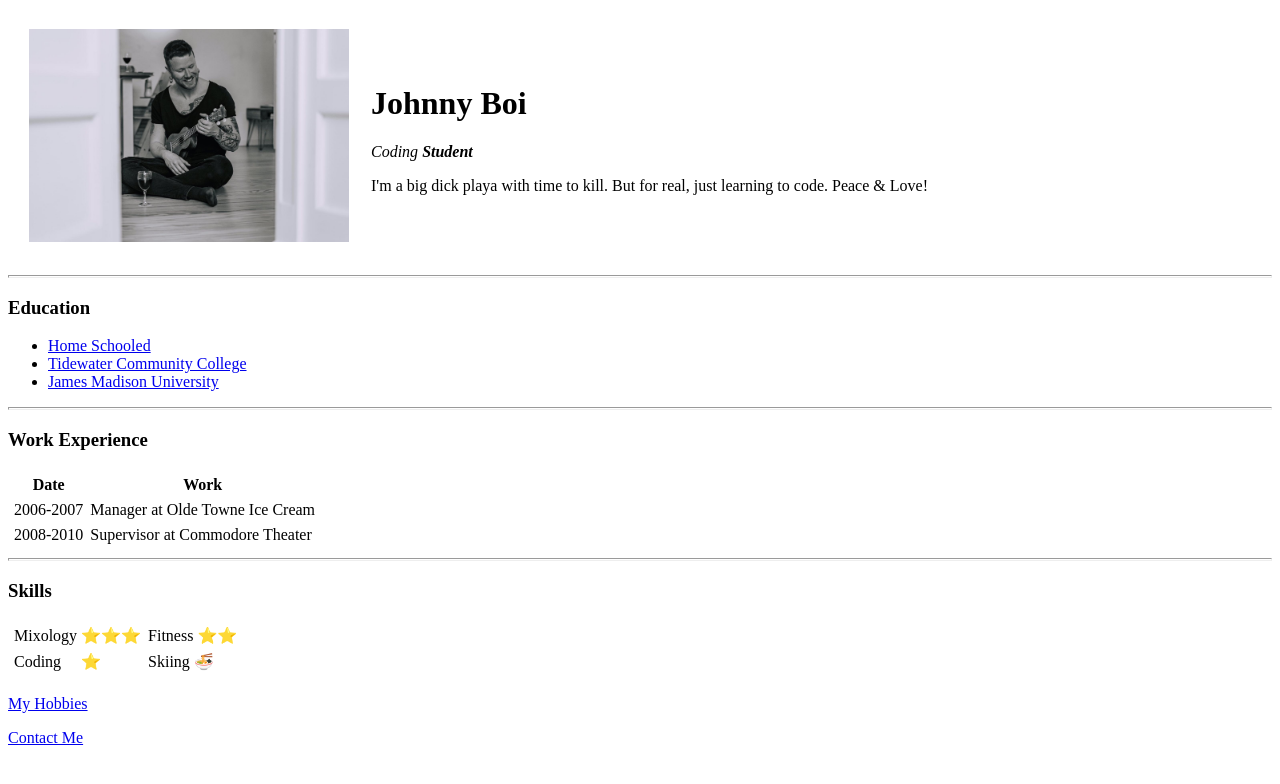
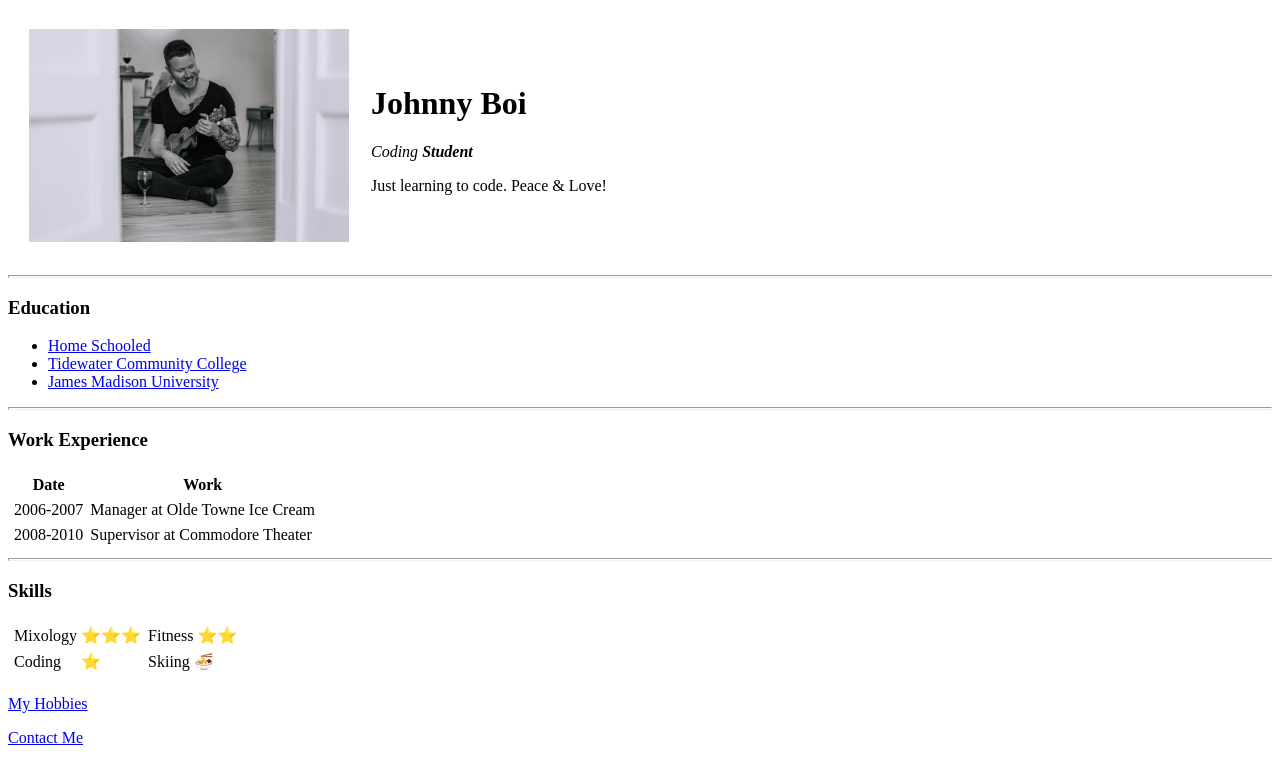
Before and after one commit to JohnDanaher/cv, a plain HTML site: page index.html in a window 1280 px wide. Drawn offline with Linux system fonts and the light colour scheme.

Commit message:
Update index.html

```diff
--- a/index.html
+++ b/index.html
@@ -25,7 +25,7 @@
           <!--use Emphasis rather than Italic and Strong rather than Bold
         to help convey meaning, rather than just style-->
         </p>
-        <p>I'm a big dick playa with time to kill. But for real, just learning to code. Peace & Love!</p>
+        <p>Just learning to code. Peace & Love!</p>
       </td>
     </tr>
   </table>
```
